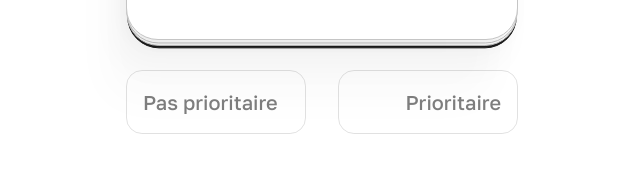
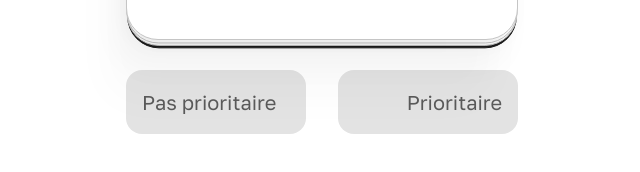
Before and after one commit to tommiovos/nfp-ou-rn, a SvelteKit app: page / in a window 1280 px wide. Shown: the part 616-788 px from the top of the page, without its empty margins (318-958 px from the left). Built offline with nearby package versions, Linux system fonts and the light colour scheme; no server answers; the database is empty.

Commit message:
change card on drag style

```diff
--- a/src/lib/components/Card.svelte
+++ b/src/lib/components/Card.svelte
@@ -4,7 +4,7 @@
 	export let isPriorityChoice = false;
 </script>
 
-<p class="card" data-show="{isCurrent}" data-dragging="false" data-status="{isCurrent === true ? 'current' : 'waiting'}" data-is-explanation="{isExplanation}" data-is-priority="{isPriorityChoice}">
+<p class="card" data-show="{isCurrent}" data-dragging="false" data-drag-completed="none" data-status="{isCurrent === true ? 'current' : 'waiting'}" data-is-explanation="{isExplanation}" data-is-priority="{isPriorityChoice}">
 	<slot></slot>
 </p>
 
--- a/src/routes/+layout.svelte
+++ b/src/routes/+layout.svelte
@@ -31,7 +31,7 @@
     const unsubIsExplanation = isCurrentExplanation.subscribe((v) => isCurrentExplanationVal = v);
     const unsubIsPriorityVal = isCurrentPriority.subscribe((v) => isCurrentPriorityVal = v);
 
-	const interactThreshold = 100;
+	const interactThreshold = 90;
 	const interactMaxRotation = 15;
 
 	const red = "#E40E32";
@@ -134,6 +134,16 @@
 		target.style.setProperty('--card-r', rotation + 'deg');
 
 		let mags = setSlideMag(x);
+
+		if (mags.magLeft == 1) {
+			target.setAttribute('data-drag-state', 'left');
+		}
+		else if (mags.magRight == 1) {
+			target.setAttribute('data-drag-state', 'right');
+		}
+		else {
+			target.setAttribute('data-drag-state', 'none');
+		}
 		setBorderColor(x, mags.magRight, mags.magLeft);
 	}
 	onMount(() => {
@@ -217,6 +227,10 @@
 					}
 					document.documentElement.style.setProperty('--right-color', rightColor);
 					document.documentElement.style.setProperty('--left-color', leftColor);
+					document.documentElement.style.setProperty('--right-color-light', blendColors(rightColor, "#ffffff", 0.8));
+					document.documentElement.style.setProperty('--left-color-light', blendColors(leftColor, "#ffffff", 0.8));
+					document.documentElement.style.setProperty('--right-color-dark', blendColors(rightColor, "#000000", 0.8));
+					document.documentElement.style.setProperty('--left-color-dark', blendColors(leftColor, "#000000", 0.8));
 
 					let mags = setSlideMag(0);
 					setBorderColor(x, mags.magRight, mags.magLeft);
@@ -282,6 +296,10 @@
 						}
 						document.documentElement.style.setProperty('--right-color', rightColor);
 						document.documentElement.style.setProperty('--left-color', leftColor);
+						document.documentElement.style.setProperty('--right-color-light', blendColors(rightColor, "#ffffff", 0.8));
+						document.documentElement.style.setProperty('--left-color-light', blendColors(leftColor, "#ffffff", 0.8));
+						document.documentElement.style.setProperty('--right-color-dark', blendColors(rightColor, "#000000", 0.8));
+						document.documentElement.style.setProperty('--left-color-dark', blendColors(leftColor, "#000000", 0.8));
 					});
 					isCurrentExplanation.set(child.getAttribute('data-is-explanation') == 'true');
 				}
@@ -464,16 +482,16 @@
 		left: 0;
 		transform: scale(var(--scale));
 		padding: 2.3rem;
-		transition: box-shadow 0.2s, transform 0.25s ease-out, top 0.25s ease-out 0.3s, opacity 0.3s ease-out;
+		transition: box-shadow 0.2s, transform 0.25s ease-out, top 0.25s ease-out 0.3s, opacity 0.3s ease-out, background-color 0.12s ease-out, color 0.12s ease-out;
 		box-shadow: -64px 173px 52px 0px rgba(0, 0, 0, 0.00), -41px 111px 47px 0px rgba(0, 0, 0, 0.00), -23px 62px 40px 0px rgba(0, 0, 0, 0.00), -10px 28px 29px 0px rgba(0, 0, 0, 0.00), -3px 7px 16px 0px rgba(0, 0, 0, 0.00);
 	}
 	:global(.card[data-dragging="true"]) {
 		transform: translateX(var(--card-x)) translateY(var(--card-y)) rotate(var(--card-r)) scale(var(--scale));
-		transition: none;
+		transition: background-color 0.12s ease-out, color 0.12s ease-out;
 	}
 
 	:global(.card[data-dragging="false"]) {
-		transition: box-shadow 0.2s, transform 0.25s ease-out, top 0.25s ease-out 0.3s, opacity 0.3s ease-out;
+		transition: box-shadow 0.2s, transform 0.25s ease-out, top 0.25s ease-out 0.3s, opacity 0.3s ease-out, background-color 0.12s ease-out, color 0.12s ease-out;
 		transform: translateX(var(--card-x)) translateY(var(--card-y)) rotate(var(--card-r)) scale(var(--scale));
 	}
 
@@ -493,6 +511,16 @@
 		border-color: var(--black);
 	}
 
+	:global(.card[data-drag-state="right"]:not([data-is-explanation="true"])) {
+		background-color: var(--right-color-light);
+		color: var(--right-color-dark);
+	}
+
+	:global(.card[data-drag-state="left"]:not([data-is-explanation="true"])) {
+		background-color: var(--left-color-light);
+		color: var(--left-color-dark);
+	}
+
 	:global(.card > *) {
 		transition: filter 0.2s ease-out;
 		filter: blur(0px);
--- a/src/routes/+page.svelte
+++ b/src/routes/+page.svelte
@@ -40,7 +40,38 @@
 
             loadData();
         }
-    })
+    });
+
+    function swipeManual(side="right") {
+        const slides = document.getElementById("slides");
+        if (slides == null || slides.children.length == 0) {
+            return;
+        }
+        const firstCard = slides.children[0];
+
+        const multiplier = side.toLowerCase() === 'left' ? -1 : 1;
+
+        firstCard.animate(
+                [
+                    {
+                        transform: 'translateX(0) translateY(0) rotate(0deg)',
+                        opacity: 1,
+                    },
+                    {
+                        transform: 'translateX(' + 80 * multiplier + '%) translateY(15%) rotate(' + 20 * multiplier +'deg)',
+                        opacity: 0.9,
+                    },
+                    {
+                        transform: 'translateX(' + 130 * multiplier + '%) translateY(60%) rotate(' + 38 * multiplier +'deg)',
+                        opacity: 0,
+                    }
+                ],
+                {
+                    duration: 400,
+                    easing: 'ease-out'
+                }
+            )
+    }
 
     const unsubCard = currentCard.subscribe((v) => currentCardVal = v);
     const unsubIsExplanation = isCurrentExplanation.subscribe((v) => isCurrentExplanationVal = v);
@@ -84,15 +115,15 @@
         </div>
 
         {#if !isCurrentExplanationVal && !isCurrentPriorityVal}
-            <p class="rn rn-colored colored opt {slideMagVal <= -1 ? 'slide-done' : ''} {slideMagVal < 0 ? 'dragged' : ''}" transition:blur={{ delay: 0, duration: 170 }}>RN</p>
-            <p class="rn opt" transition:blur={{ amount: 10, duration: 170 }}>RN</p>
-            <p class="nfp nfp-colored colored opt {slideMagVal >= 1 ? 'slide-done' : ''} {slideMagVal > 0 ? 'dragged' : ''}" transition:blur={{ delay: 0,amount: 10, duration: 170 }}>NFP</p>
-            <p class="nfp opt" transition:blur={{ delay: 0, duration: 170 }}>NFP</p>
+            <button on:click={() => swipeManual('left')} class="rn rn-colored colored opt {slideMagVal <= -1 ? 'slide-done' : ''} {slideMagVal < 0 ? 'dragged' : ''}" transition:blur={{ delay: 0, duration: 170 }}>RN</button>
+            <button class="rn opt" transition:blur={{ amount: 10, duration: 170 }}>RN</button>
+            <button on:click={() => swipeManual('right')} class="nfp nfp-colored colored opt {slideMagVal >= 1 ? 'slide-done' : ''} {slideMagVal > 0 ? 'dragged' : ''}" transition:blur={{ delay: 0,amount: 10, duration: 170 }}>NFP</button>
+            <button class="nfp opt" transition:blur={{ delay: 0, duration: 170 }}>NFP</button>
         {:else if isCurrentPriorityVal}
-            <p class="rn rn-colored colored opt {slideMagVal <= -1 ? 'slide-done' : ''} {slideMagVal < 0 ? 'dragged' : ''}" transition:blur={{ delay: 0, duration: 170 }}>Pas prioritaire</p>
-            <p class="rn opt" transition:blur={{ amount: 10, duration: 170 }}>Pas prioritaire</p>
-            <p class="nfp nfp-colored colored opt {slideMagVal >= 1 ? 'slide-done' : ''} {slideMagVal > 0 ? 'dragged' : ''}" transition:blur={{ delay: 0,amount: 10, duration: 170 }}>Prioritaire</p>
-            <p class="nfp opt" transition:blur={{ delay: 0, duration: 170 }}>Prioritaire</p>
+            <button on:click={() => swipeManual('left')} class="rn rn-colored colored opt {slideMagVal <= -1 ? 'slide-done' : ''} {slideMagVal < 0 ? 'dragged' : ''}" transition:blur={{ delay: 0, duration: 170 }}>Pas prioritaire</button>
+            <button class="rn opt" transition:blur={{ amount: 10, duration: 170 }}>Pas prioritaire</button>
+            <button on:click={() => swipeManual('right')} class="nfp nfp-colored colored opt {slideMagVal >= 1 ? 'slide-done' : ''} {slideMagVal > 0 ? 'dragged' : ''}" transition:blur={{ delay: 0,amount: 10, duration: 170 }}>Prioritaire</button>
+            <button class="nfp opt" transition:blur={{ delay: 0, duration: 170 }}>Prioritaire</button>
         {:else}
             <p class="next" transition:blur={{ delay: 0, duration: 170 }}>Glisser pour passer à la suite</p>
         {/if}
@@ -142,7 +173,7 @@
 
     @media screen and (max-width: 420px) {
         .main {
-            grid-template-rows: 3rem auto 3rem;
+            grid-template-rows: 3rem auto 3.75rem;
         }
     }
 
@@ -173,6 +204,19 @@
         padding-bottom: 1rem;
     }
 
+    .opt {
+        /* border: 1px solid var(--grey); */
+        border: none;
+        background-color: rgb(227, 227, 227);
+        border-radius: 1rem;
+        font-size: 1.25rem;
+        opacity: 1;
+        transition: opacity 0.1s ease-out;
+        display: flex;
+        align-items: center;
+        color: rgb(90, 90, 90);
+    }
+
     @media screen and (max-width: 560px) {
         .swipe-slides {
             aspect-ratio: 1/1.5;
@@ -185,20 +229,10 @@
         .title {
             font-size: 1.75rem;
         }
-    }
 
-    .opt {
-        border: 1px solid var(--grey);
-        border-radius: 1rem;
-        font-size: 1.25rem;
-        opacity: 1;
-        transition: opacity 0.1s ease-out;
-        display: flex;
-        align-items: center;
-    }
-
-    .opt.dragged {
-        border: 1px solid var(--blended-color);
+        .opt {
+            font-size: 1rem;
+        }
     }
 
     .rn {
@@ -209,11 +243,6 @@
         grid-area: rn;
         place-self: center;
         justify-content: flex-start;
-    }
-
-    .rn:not(.colored) {
-        opacity: calc(0.5 - var(--slide-mag-left)/2);
-        font-weight: calc(500 + var(--slide-mag-left)*120);
     }
 
 
@@ -227,34 +256,12 @@
         justify-content: flex-end;
     }
 
-    .nfp:not(.colored) {
-        opacity: calc(0.5 - var(--slide-mag-right)/2);
-        font-weight: calc(500 + var(--slide-mag-right)*120);
-    }
-
     .colored {
         opacity: 0;
     }
 
-    .rn.colored {
-        color: var(--left-color);
-        opacity: var(--slide-mag-left);
-        font-weight: calc(500 + var(--slide-mag-left)*120);
-    }
-
     .rn.slide-done {
         background-color: var(--left-color);
-        color: white;
-    }
-
-    .nfp.colored {
-        color: var(--right-color);
-        opacity: var(--slide-mag-right);
-        font-weight: calc(500 + var(--slide-mag-right)*120);
-    }
-
-    .nfp.slide-done {
-        background-color: var(--right-color);
         color: white;
     }
 
@@ -274,4 +281,24 @@
     .stop-transition {
         transition: none !important;
     }
+
+
+    @media screen and (max-height: 780px) {
+        .swipe-slides {
+            aspect-ratio: 1/1.3;
+        }
+
+        :global(.card .title) {
+            font-size: 1.5rem;
+        }
+
+        :global(.card p){
+            font-size: 1rem;
+        }
+
+        :global(.subject) {
+            font-size: 1rem !important;
+            place-self: end center !important;
+        }
+    }
 </style>
```
